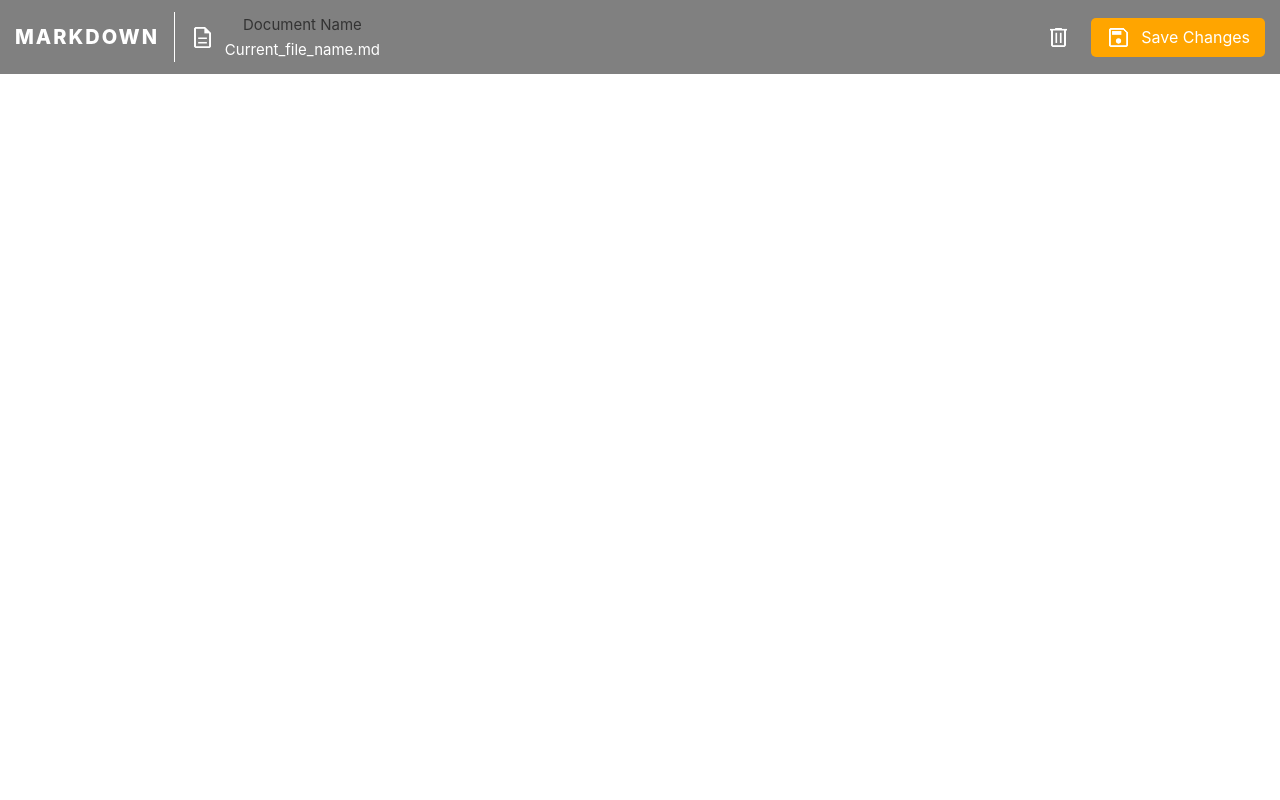
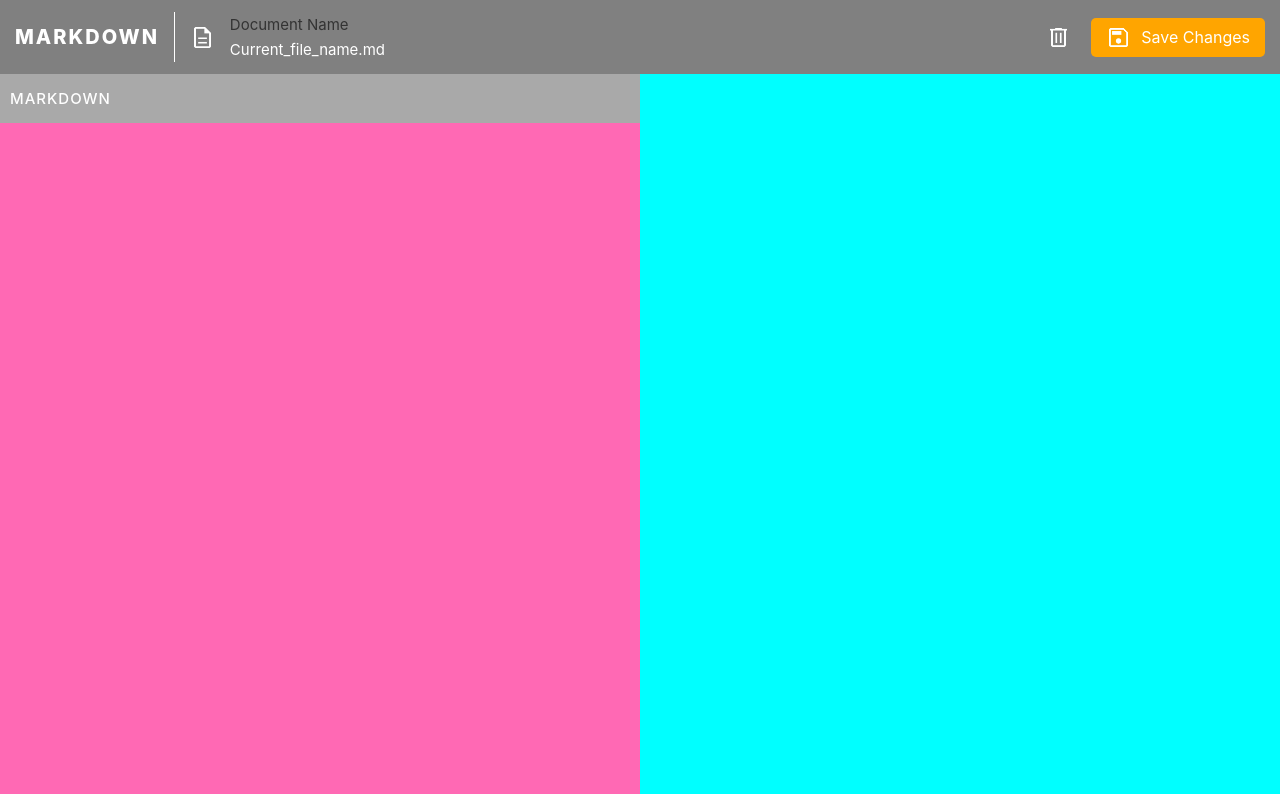
Before and after one commit to chris-base/browser-markdown-editor, a React (Create React App) app: page / in a window 1280 px wide. Built offline with nearby package versions, Linux system fonts and the light colour scheme.

Commit message:
started edit file component

```diff
--- a/src/App.css
+++ b/src/App.css
@@ -1,3 +1,10 @@
 .App {
   text-align: center;
 }
+
+#editFilePreviewContainer {
+  background-color: aqua;
+  width: 100%;
+  height: 90vh;
+  margin-top: 0;
+}
--- a/src/App.js
+++ b/src/App.js
@@ -1,10 +1,15 @@
 import "./App.css";
 import HeaderComponent from "./Components/HeaderComponent";
+import EditFileComponent from "./Components/EditFileComponent";
 
 function App() {
   return (
     <div className='App'>
       <HeaderComponent />
+
+      <div id='editFilePreviewContainer'>
+        <EditFileComponent />
+      </div>
     </div>
   );
 }
--- /dev/null
+++ b/src/Components/EditFileComponent.js
@@ -0,0 +1,13 @@
+import "../Styles/EditFileStyles.css";
+
+const EditFileComponent = () => {
+  return (
+    <div id='editFileContainer'>
+      <div id='editFileHeader'>
+        <p id='editFileHeaderText'>MARKDOWN</p>
+      </div>
+    </div>
+  );
+};
+
+export default EditFileComponent;
--- /dev/null
+++ b/src/Styles/EditFileStyles.css
@@ -0,0 +1,24 @@
+#editFileContainer {
+  width: 50%;
+  height: 100%;
+  background-color: hotpink;
+}
+
+#editFileHeader {
+  background-color: darkgrey;
+  /* height: 20px; */
+  display: flex;
+  align-items: center;
+  padding: 15px 10px;
+  -webkit-box-sizing: border-box;
+  -moz-box-sizing: border-box;
+  box-sizing: border-box;
+}
+
+#editFileHeaderText {
+  margin: 0;
+  color: white;
+  letter-spacing: 1px;
+  font-weight: 500;
+  font-size: 15px;
+}
--- a/src/Styles/HeaderStyles.css
+++ b/src/Styles/HeaderStyles.css
@@ -3,6 +3,7 @@
   background-color: grey;
   color: white;
   align-items: center;
+  margin-bottom: 0;
   -webkit-box-sizing: border-box;
   -moz-box-sizing: border-box;
   box-sizing: border-box;
@@ -44,12 +45,13 @@
   background-repeat: no-repeat;
   background-position: center;
   filter: invert(100%) sepia(0%) saturate(7477%) hue-rotate(64deg) brightness(97%) contrast(107%);
-  margin-right: 10px;
+  margin-right: 15px;
 }
 
 #currFileInfoContainer {
   display: flex;
   flex-direction: column;
+  text-align: left;
 }
 
 #currFileTitleText {
```
